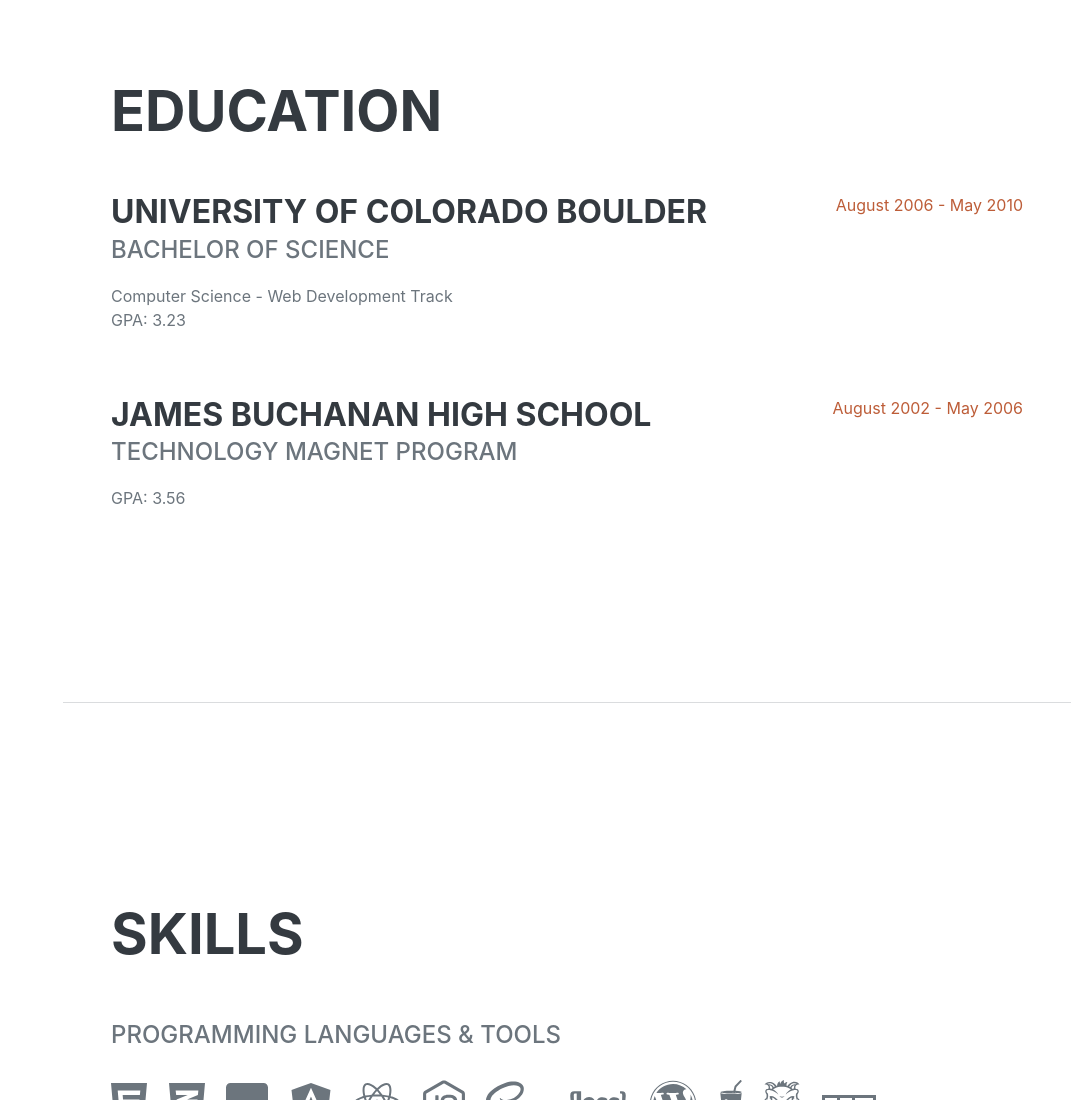
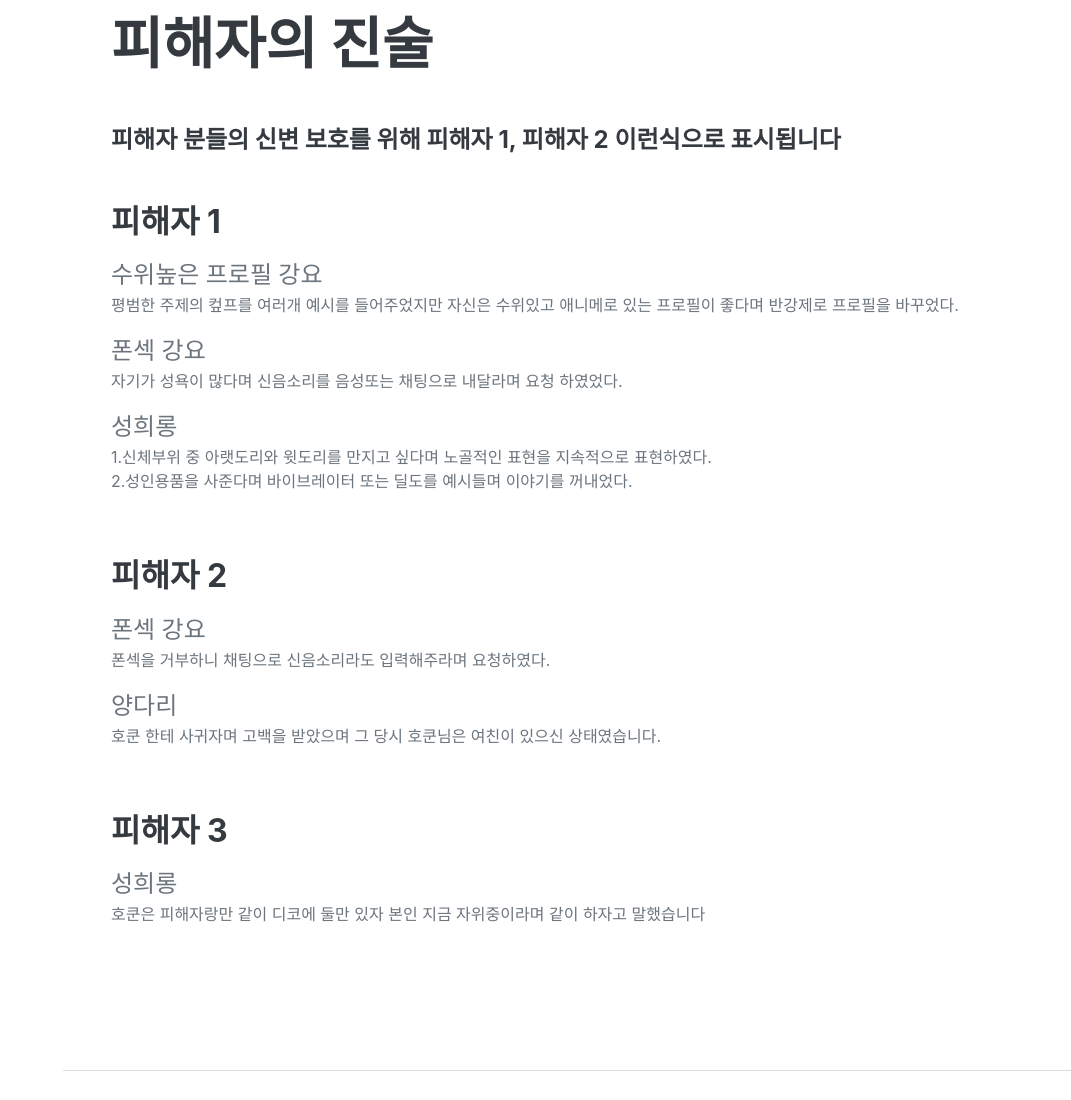
Before and after one commit to J20040106/hokun, a plain HTML site: page index.html in a window 1280 px wide. Shown: the part 1700-2800 px from the top of the page, without its empty margins (209-1280 px from the left). Drawn offline with nearby package versions, Linux system fonts and the light colour scheme; a web font is replaced by a local one.

Commit message:
Update index.html

```diff
--- a/index.html
+++ b/index.html
@@ -33,7 +33,7 @@
                 <ul class="navbar-nav">
                     <li class="nav-item"><a class="nav-link js-scroll-trigger" href="#about">타이틀</a></li>
                     <li class="nav-item"><a class="nav-link js-scroll-trigger" href="#experience">호쿤은 누구인가?</a></li>
-                    <li class="nav-item"><a class="nav-link js-scroll-trigger" href="#education">Education</a></li>
+                    <li class="nav-item"><a class="nav-link js-scroll-trigger" href="#education">피해자의 진술</a></li>
                     <li class="nav-item"><a class="nav-link js-scroll-trigger" href="#skills">Skills</a></li>
                     <li class="nav-item"><a class="nav-link js-scroll-trigger" href="#interests">Interests</a></li>
                     <li class="nav-item"><a class="nav-link js-scroll-trigger" href="#awards">Awards</a></li>
@@ -77,29 +77,47 @@
                             <h3 class="mb-0">010-5255-2463</h3>
                         </div>
                     </div>
+                    <div class="d-flex flex-column flex-md-row justify-content-between mb-5">
+                        <div class="flex-grow-1">
+                            <div class="subheading mb-3">디코</div>
+                            <h3 class="mb-0">Hokun_#8509</h3>
+                        </div>
+                    </div>
                 </div>
             </section>
             <hr class="m-0" />
-            <!-- Education-->
+            <!-- education-->
             <section class="resume-section" id="education">
                 <div class="resume-section-content">
-                    <h2 class="mb-5">Education</h2>
+                    <h2 class="mb-5">피해자의 진술</h2>
+                    <h4 class="mb-5">피해자 분들의 신변 보호를 위해 피해자 1, 피해자 2 이런식으로 표시됩니다</h4>
                     <div class="d-flex flex-column flex-md-row justify-content-between mb-5">
                         <div class="flex-grow-1">
-                            <h3 class="mb-0">University of Colorado Boulder</h3>
-                            <div class="subheading mb-3">Bachelor of Science</div>
-                            <div>Computer Science - Web Development Track</div>
-                            <p>GPA: 3.23</p>
+                            <h3 class="mb-0 mb-3">피해자 1</h3>
+                            <div class="subheading">수위높은 프로필 강요</div>
+                            <div class="mb-3">평범한 주제의 컾프를 여러개 예시를 들어주었지만 자신은 수위있고 애니메로 있는 프로필이 좋다며 반강제로 프로필을 바꾸었다.</div>
+                            <div class="subheading">폰섹 강요</div>
+                            <div class="mb-3">자기가 성욕이 많다며 신음소리를 음성또는 채팅으로 내달라며 요청 하였었다.</div>
+                            <div class="subheading">성희롱</div>
+                            <div>1.신체부위 중 아랫도리와 윗도리를 만지고 싶다며 노골적인 표현을 지속적으로 표현하였다.</div>
+                            <div class="mb-3">2.성인용품을 사준다며 바이브레이터 또는 딜도를 예시들며 이야기를 꺼내었다.</div>
                         </div>
-                        <div class="flex-shrink-0"><span class="text-primary">August 2006 - May 2010</span></div>
                     </div>
-                    <div class="d-flex flex-column flex-md-row justify-content-between">
+                    <div class="d-flex flex-column flex-md-row justify-content-between mb-5">
                         <div class="flex-grow-1">
-                            <h3 class="mb-0">James Buchanan High School</h3>
-                            <div class="subheading mb-3">Technology Magnet Program</div>
-                            <p>GPA: 3.56</p>
+                            <h3 class="mb-0 mb-3">피해자 2</h3>
+                            <div class="subheading">폰섹 강요</div>
+                            <div class="mb-3">폰섹을 거부하니 채팅으로 신음소리라도 입력해주라며 요청하였다.</div>
+                            <div class="subheading">양다리</div>
+                            <div class="mb-3">호쿤 한테 사귀자며 고백을 받았으며 그 당시 호쿤님은 여친이 있으신 상태였습니다.</div>
                         </div>
-                        <div class="flex-shrink-0"><span class="text-primary">August 2002 - May 2006</span></div>
+                    </div>
+                    <div class="d-flex flex-column flex-md-row justify-content-between mb-5">
+                        <div class="flex-grow-1">
+                            <h3 class="mb-0 mb-3">피해자 3</h3>
+                            <div class="subheading">성희롱</div>
+                            <div class="mb-3">호쿤은 피해자랑만 같이 디코에 둘만 있자 본인 지금 자위중이라며 같이 하자고 말했습니다</div>
+                        </div>
                     </div>
                 </div>
             </section>
```
